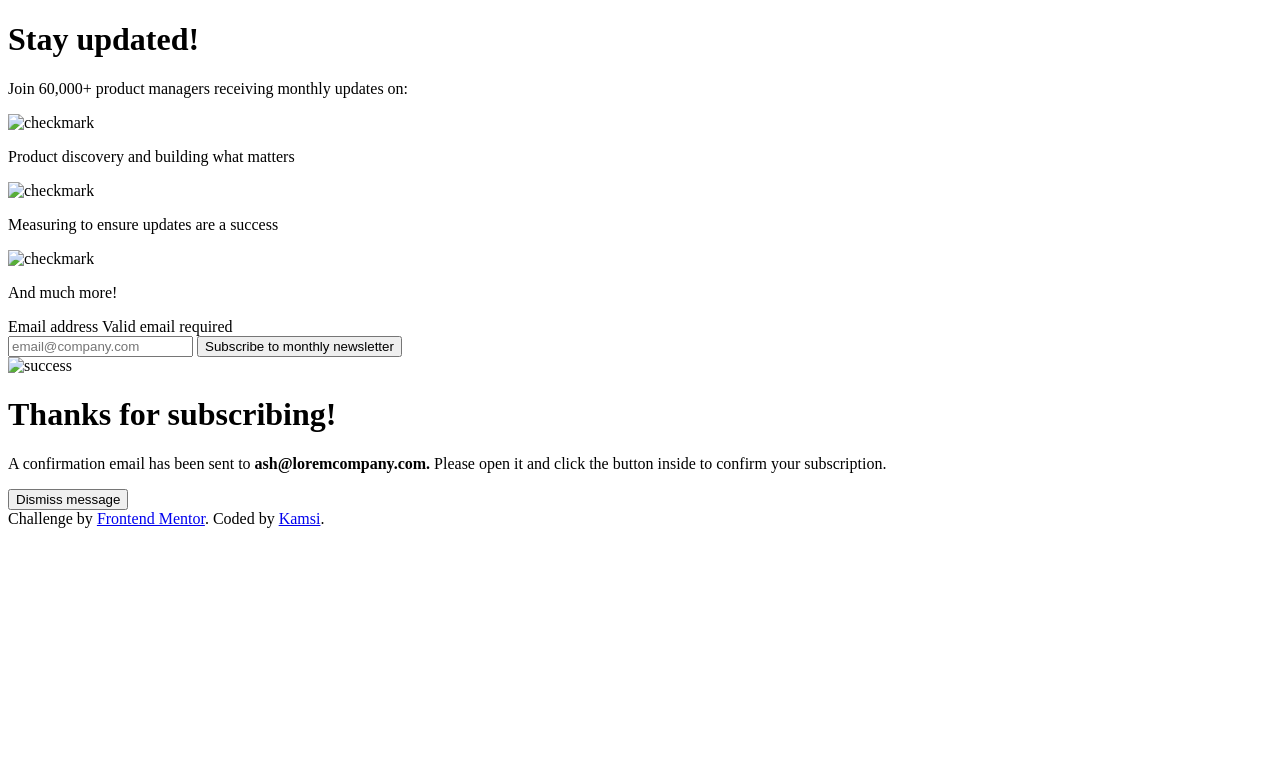
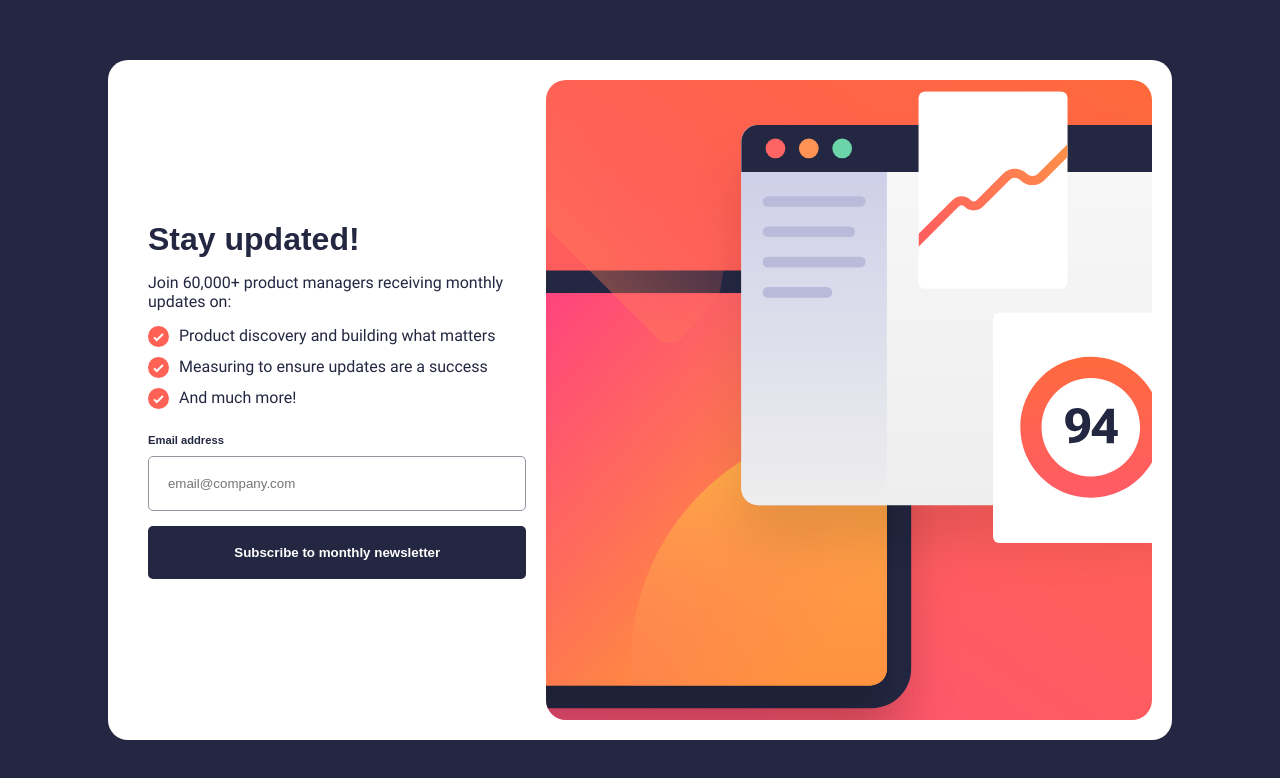
Before and after one commit to kamsi-n/Newsletter-SignUp-Form, a plain HTML site: page index.html in a window 1280 px wide. Drawn offline with Linux system fonts and the light colour scheme; the site is published under a folder, as on GitHub Pages, so addresses that start at the root find nothing.

Commit message:
re-link files and assets

```diff
--- a/index.html
+++ b/index.html
@@ -3,8 +3,8 @@
 <head>
     <meta charset="UTF-8">
     <meta name="viewport" content="width=device-width, initial-scale=1.0">
-    <link rel="icon" type="image/png" sizes="32x32" href="/assets/images/favicon-32x32.png">
-    <link rel="stylesheet" href="/resources/newsletter.css">
+    <link rel="icon" type="image/png" sizes="32x32" href="./assets/images/favicon-32x32.png">
+    <link rel="stylesheet" href="./resources/newsletter.css">
     <title>Frontend Mentor | Newsletter sign-up form with success message</title>
 </head>
 <body>
@@ -13,11 +13,11 @@
             <h1>Stay updated!</h1>
             <p>Join 60,000+ product managers receiving monthly updates on:</p>
             <div class="rows">
-                <img src="/assets/images/icon-list.svg" alt="checkmark" class="checkmark">
+                <img src="./assets/images/icon-list.svg" alt="checkmark" class="checkmark">
                 <p>Product discovery and building what matters</p>
-                <img src="/assets/images/icon-list.svg" alt="checkmark" class="checkmark">
+                <img src="./assets/images/icon-list.svg" alt="checkmark" class="checkmark">
                 <p>Measuring to ensure updates are a success</p>
-                <img src="/assets/images/icon-list.svg" alt="checkmark" class="checkmark">
+                <img src="./assets/images/icon-list.svg" alt="checkmark" class="checkmark">
                 <p>And much more!</p>
             </div>
 
@@ -34,7 +34,7 @@
    </div>
 
    <div class="successCard">
-        <img src="/assets/images/icon-success.svg" alt="success">
+        <img src="./assets/images/icon-success.svg" alt="success">
         <h1>Thanks for subscribing!</h1>
         <p> A confirmation email has been sent to <b>ash@loremcompany.com.</b>
             Please open it and click the button inside to confirm your subscription.
@@ -46,6 +46,6 @@
         Challenge by <a href="https://www.frontendmentor.io?ref=challenge" target="_blank">Frontend Mentor</a>.
         Coded by <a href="#">Kamsi</a>.
     </div>
-   <script src="/resources/newsletter.js"></script>
+   <script src="./resources/newsletter.js"></script>
 </body>
 </html>
```
